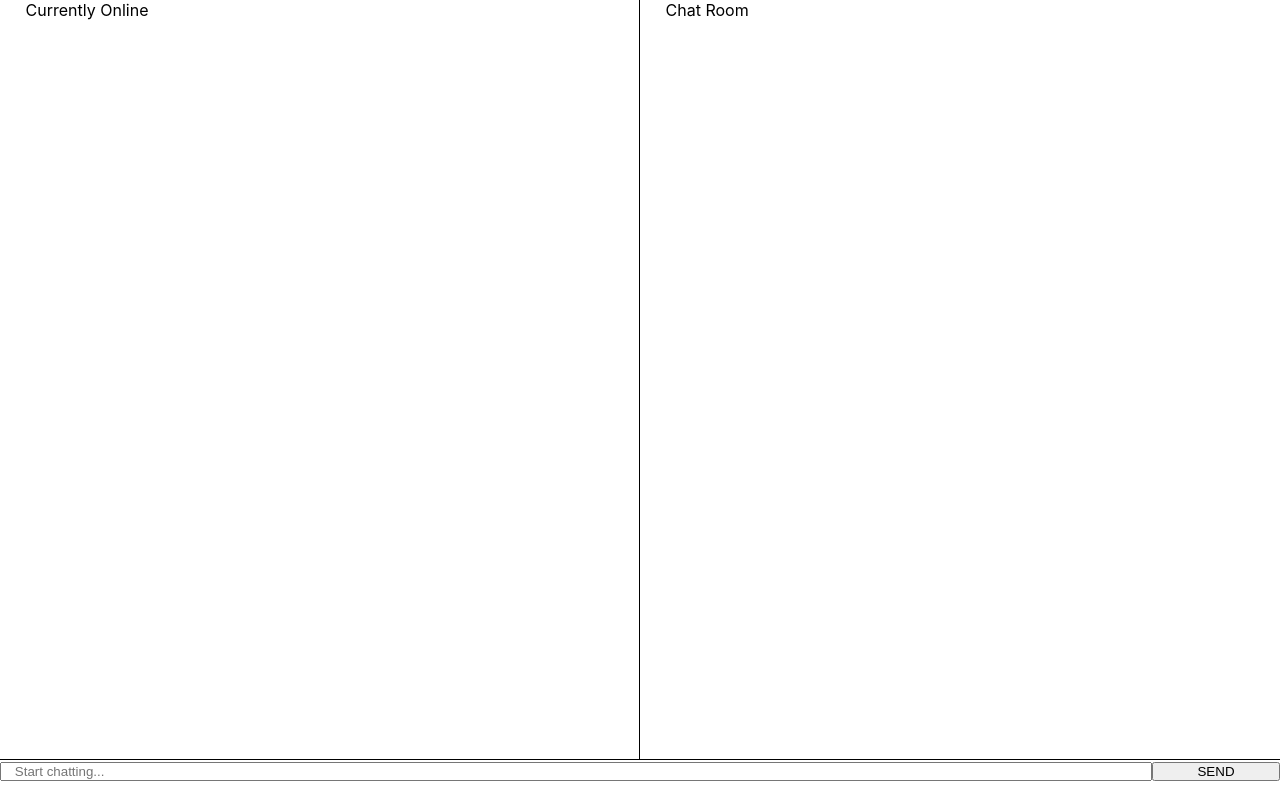
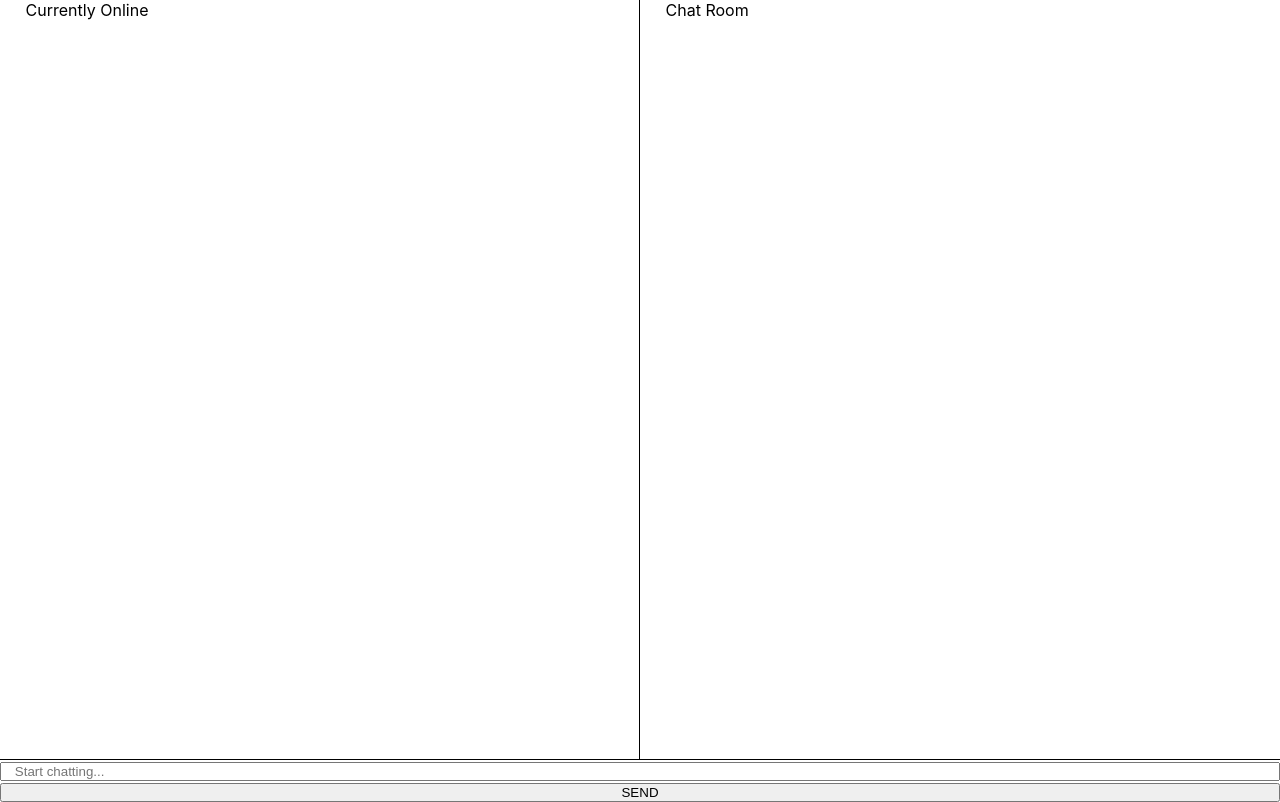
Before and after one commit to anismerchant/capstone-chatup-responsive, a React (Create React App) app in the folder client/: page / in a window 1280 px wide. Built offline with nearby package versions, Linux system fonts and the light colour scheme.

Commit message:
capstone: Add name field and restyle

```diff
--- a/client/src/css/styles.css
+++ b/client/src/css/styles.css
@@ -32,12 +32,17 @@
   width: 100%;
 }
 
-.main .main__chatbar-form .main__chatbar--form-input {
-  width: 90%;
+.main .main__chatbar-form .main__chatbar--name-input {
+  width: 100%;
   padding-left: 1%;
 }
 
-.main .main__chatbar-form .main__chatbar--form-msg-submit {
-  width: 10%;
+.main .main__chatbar-form .main__chatbar--form-input {
+  width: 100%;
+  padding-left: 1%;
+}
+
+.main .main__chatbar--form-msg-submit {
+  width: 100%;
 }
 /*# sourceMappingURL=styles.css.map */
--- a/client/src/css/styles.scss
+++ b/client/src/css/styles.scss
@@ -24,12 +24,16 @@
     }
     .main__chatbar-form {
         width: 100%;
-        .main__chatbar--form-input {
-            width: 90%;
+        .main__chatbar--name-input{
+            width: 100%;
             padding-left: 1%;
         }
-        .main__chatbar--form-msg-submit {
-            width: 10%;
+        .main__chatbar--form-input {
+            width: 100%;
+            padding-left: 1%;
         }
     }
+    .main__chatbar--form-msg-submit {
+        width: 100%;
+    }
 }
```
Also changed, not shown: 1 other file (tests, documents, lock files or other folders).
